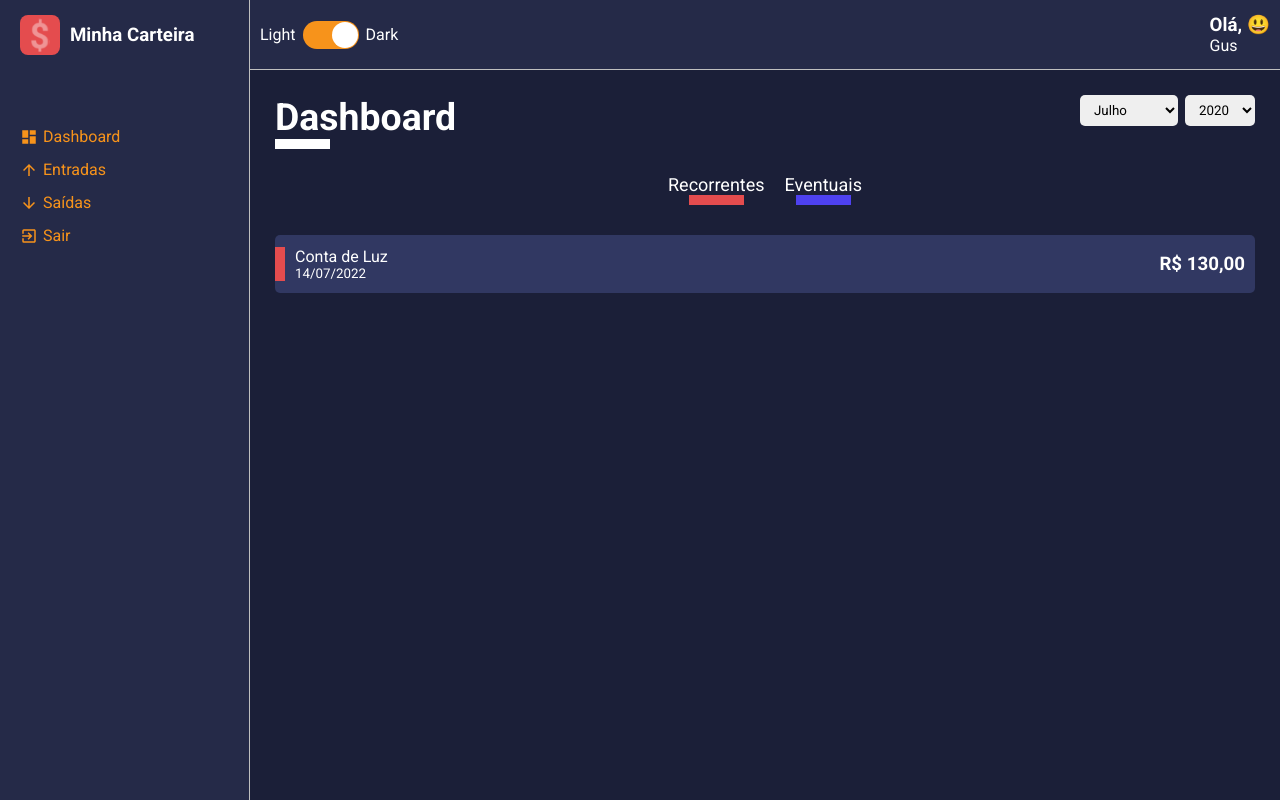
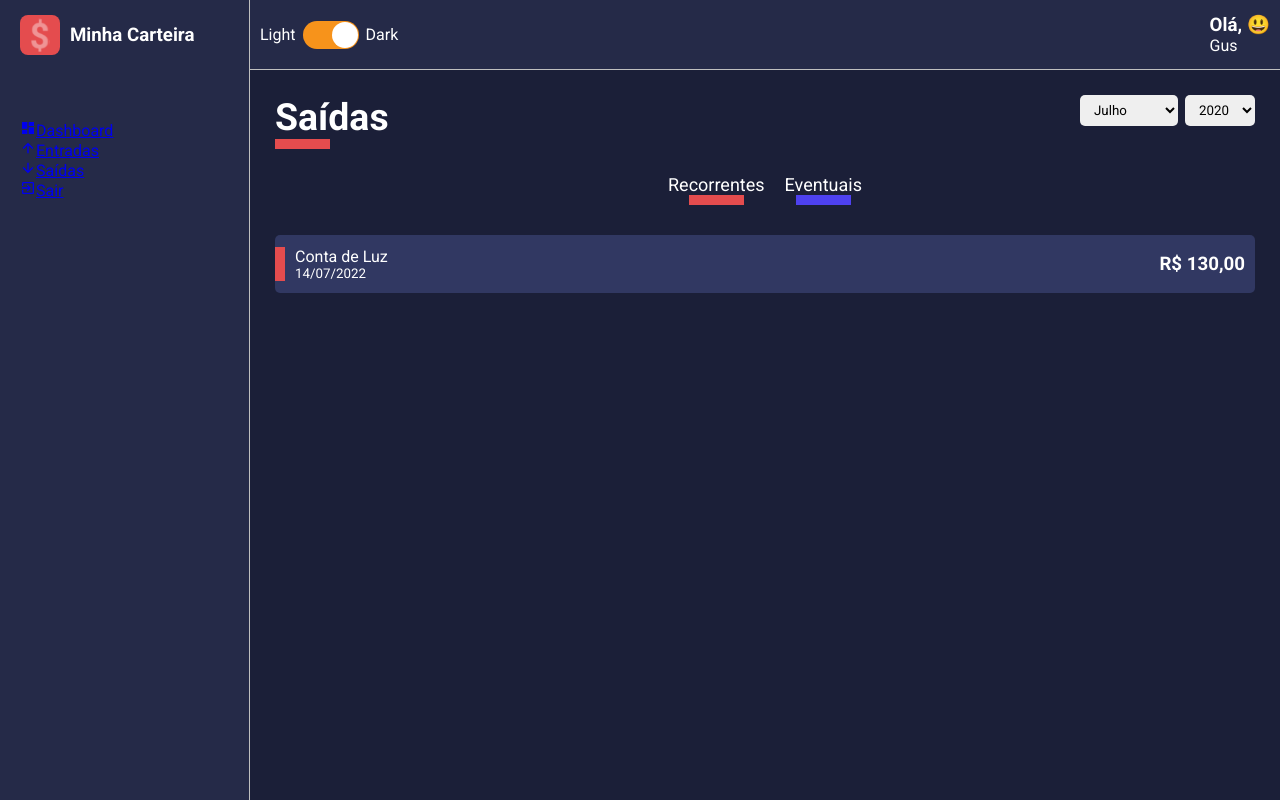
Before and after one commit to gusintheeshell/react-dashboard-financial, a React (Create React App) app: page /list/1 in a window 1280 px wide. Built offline with nearby package versions, Linux system fonts and the light colour scheme.

Commit message:
feat: navigation app

```diff
--- a/src/App.tsx
+++ b/src/App.tsx
@@ -2,19 +2,15 @@ import React from "react"
 import { ThemeProvider } from "styled-components"
 
 import GlobalStyles from "./styles/GlobalStyles"
-import Layout from "./components/Layout"
-import Dashboard from "./pages/Dashboard"
 
 import dark from "./styles/themes/dark"
-import List from "./pages/List"
+import Routes from "./routes"
 
 const App: React.FC = () => {
   return (
     <ThemeProvider theme={dark}>
       <GlobalStyles />
-      <Layout>
-        <List />
-      </Layout>
+      <Routes />
     </ThemeProvider>
   )
 }
--- a/src/components/Aside/index.tsx
+++ b/src/components/Aside/index.tsx
@@ -5,17 +5,11 @@ import {
   MdArrowUpward,
   MdExitToApp,
 } from "react-icons/md"
+import { Link } from "react-router-dom"
 
 import logoImg from "@/assets/logo.svg"
 
-import {
-  Container,
-  Header,
-  Title,
-  LogoImg,
-  MenuContainer,
-  MenuItemLink,
-} from "./styles"
+import { Container, Header, Title, LogoImg, MenuContainer } from "./styles"
 
 const Aside: React.FC = () => {
   return (
@@ -26,22 +20,22 @@ const Aside: React.FC = () => {
       </Header>
 
       <MenuContainer>
-        <MenuItemLink href="#">
+        <Link to="/dashboard">
           <MdDashboard />
           Dashboard
-        </MenuItemLink>
-        <MenuItemLink href="#">
+        </Link>
+        <Link to="/list/entry-balance">
           <MdArrowUpward />
           Entradas
-        </MenuItemLink>
-        <MenuItemLink href="#">
+        </Link>
+        <Link to="/list/exit-balance">
           <MdArrowDownward />
           Saídas
-        </MenuItemLink>
-        <MenuItemLink href="#">
+        </Link>
+        <Link to="#">
           <MdExitToApp />
           Sair
-        </MenuItemLink>
+        </Link>
       </MenuContainer>
     </Container>
   )
--- a/src/pages/List/index.tsx
+++ b/src/pages/List/index.tsx
@@ -1,11 +1,30 @@
+import React, { useMemo } from "react"
+import { useParams } from "react-router-dom"
 import ContentHeader from "@/components/ContentHeader"
 import HistoryFinanceCard from "@/components/HistoryFinanceCard"
 import SelectInput from "@/components/SelectInput"
-import React from "react"
 
 import { Container, Content, Filters } from "./styles"
 
+interface IRouteParams {
+  match: {
+    params: {
+      type: string
+    }
+  }
+}
+
 const List: React.FC = () => {
+  const { type } = useParams()
+
+  const title = useMemo(() => {
+    return type === "entry-balance" ? "Entrada" : "Saídas"
+  }, [type])
+
+  const lineColor = useMemo(() => {
+    return type === "entry-balance" ? "#F7931B" : "#E44C4E"
+  }, [type])
+
   const months = [
     {
       value: 7,
@@ -26,9 +45,10 @@ const List: React.FC = () => {
     { value: 2021, label: 2021 },
     { value: 2022, label: 2022 },
   ]
+
   return (
     <Container>
-      <ContentHeader title="Dashboard" lineColor="#fff">
+      <ContentHeader title={title} lineColor={lineColor}>
         <SelectInput options={months} />
         <SelectInput options={years} />
       </ContentHeader>
--- /dev/null
+++ b/src/routes/app.routes.tsx
@@ -0,0 +1,17 @@
+import React from "react"
+import { Route, Routes } from "react-router-dom"
+
+import Layout from "@/components/Layout"
+import Dashboard from "@/pages/Dashboard"
+import List from "@/pages/List"
+
+const App: React.FC = () => (
+  <Layout>
+    <Routes>
+      <Route path="/dashboard" element={<Dashboard />} />
+      <Route path="/list/:type" element={<List />} />
+    </Routes>
+  </Layout>
+)
+
+export default App
--- /dev/null
+++ b/src/routes/index.tsx
@@ -0,0 +1,12 @@
+import React from "react"
+import { BrowserRouter } from "react-router-dom"
+
+import App from "./app.routes"
+
+const Routes: React.FC = () => (
+  <BrowserRouter>
+    <App />
+  </BrowserRouter>
+)
+
+export default Routes
```
